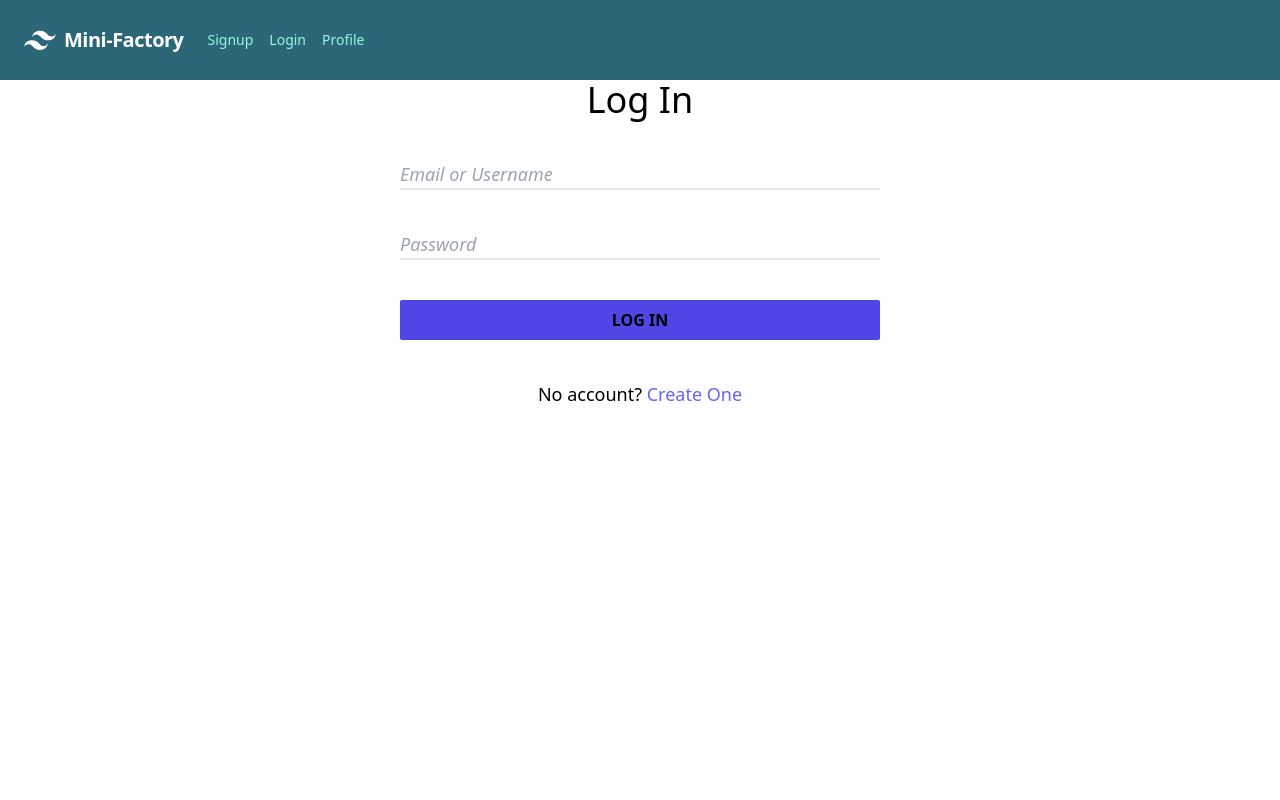
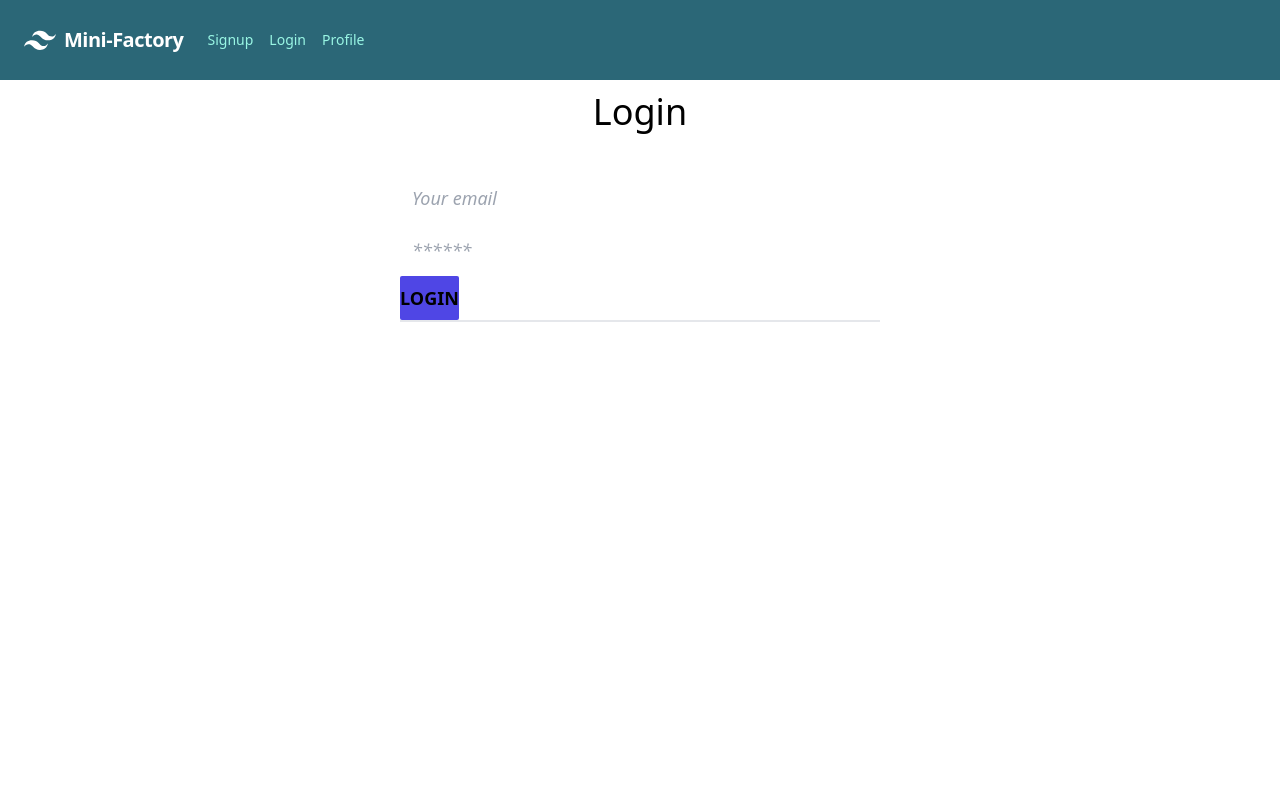
Before and after one commit to VMLujanJr/mini-factory, a React (Create React App) app in the folder client/: page /login in a window 1280 px wide. Shown: the top 800 px of the page. Built offline with nearby package versions, Linux system fonts and the light colour scheme.

Commit message:
fixed html bugs-

```diff
--- a/client/src/components/Header/index.js
+++ b/client/src/components/Header/index.js
@@ -21,8 +21,8 @@ const Header = () => {
                 <nav className='w-full block flex-grow lg:flex lg:items-center lg:w-auto'>
                     { Auth.loggedIn() ? (
                         <>
-                            <Link to='/profile'>Me</Link>
-                            <a href='/' onClick={ logout }>
+                            <Link to='/profile' className="block mt-4 lg:inline-block lg:mt-0 text-teal-200 hover:text-white mr-4">Me</Link>
+                            <a href='/' onClick={ logout } className="block mt-4 lg:inline-block lg:mt-0 text-teal-200 hover:text-white mr-4">
                                 Logout
                             </a>
                         </>
@@ -31,7 +31,7 @@ const Header = () => {
                             <div className='text-sm lg:flex-grow'>
                                 <Link to='/signup' className="block mt-4 lg:inline-block lg:mt-0 text-teal-200 hover:text-white mr-4">Signup</Link>
                                 <Link to='/login' className="block mt-4 lg:inline-block lg:mt-0 text-teal-200 hover:text-white mr-4">Login</Link>
-                                <Link to='/profile' className="block mt-4 lg:inline-block lg:mt-0 text-teal-200 hover:text-white">Profile</Link>
+                                <Link to='/profile' className="block mt-4 lg:inline-block lg:mt-0 text-teal-200 hover:text-white mr-4">Profile</Link>
                             </div>
                         </>
                         )
--- a/client/src/index.css
+++ b/client/src/index.css
@@ -702,17 +702,6 @@ video {
   height: 1.5rem;
 }
 
-<<<<<<< HEAD
-=======
-.h-screen {
-  height: 100vh;
-}
-
-.max-h-screen {
-  max-height: 100vh;
-}
-
->>>>>>> 166f498bb5df011f3f609d37bd7acd73899f2799
 .min-h-screen {
   min-height: 100vh;
 }
@@ -744,10 +733,6 @@ video {
 
 .w-4 {
   width: 1rem;
-}
-
-.w-1\/2 {
-  width: 50%;
 }
 
 .w-1\/5 {
@@ -915,17 +900,10 @@ video {
   padding: 1rem;
 }
 
-<<<<<<< HEAD
-=======
 .p-5 {
   padding: 1.25rem;
 }
 
-.p-3 {
-  padding: 0.75rem;
-}
-
->>>>>>> 166f498bb5df011f3f609d37bd7acd73899f2799
 .px-2 {
   padding-left: 0.5rem;
   padding-right: 0.5rem;
@@ -1270,18 +1248,6 @@ video {
     padding: 2.5rem;
   }
 
-  .md\:p-5 {
-    padding: 1.25rem;
-  }
-
-  .md\:p-1 {
-    padding: 0.25rem;
-  }
-
-  .md\:p-3 {
-    padding: 0.75rem;
-  }
-
   .md\:pt-0 {
     padding-top: 0px;
   }
--- a/client/src/index.js
+++ b/client/src/index.js
@@ -4,9 +4,9 @@ import './index.css';
 import App from './App.js';
 import * as serviceWorker from './serviceWorker.js';
 ReactDOM.render(
-  // <React.StrictMode>
-    <App />,
-  // </React.StrictMode>
+  <React.StrictMode>
+    <App />
+  </React.StrictMode>,
   document.getElementById('root')
 );
 
--- a/client/src/pages/Login.js
+++ b/client/src/pages/Login.js
@@ -1,20 +1,74 @@
-import React from 'react';
+import React, { useState } from 'react';
+import { useMutation } from '@apollo/client';
+import { LOGIN_USER } from '../utils/mutations.js';
+import Auth from '../utils/auth.js';
 
-const Login = () => {
+const Login = (props) => {
+    const [formState, setFormState] = useState({ email: '', password: '' });
+    const [login, { error }] = useMutation(LOGIN_USER);
+
+    // update state based on form input changes
+    const handleChange = (event) => {
+      const { name, value } = event.target;
+
+      setFormState({
+        ...formState,
+        [name]: value,
+      });
+    };
+
+    // submit form
+    const handleFormSubmit = async (event) => {
+      event.preventDefault();
+
+      try {
+        const { data } = await login({
+          variables: { ...formState }
+        });
+        console.log(data);
+
+        Auth.login(data.login.token);
+      }
+      catch (e) {
+        console.log(e);
+      }
+
+      // clear form values
+      setFormState({
+        email: '',
+        password: '',
+      });
+    };
+
     return(
-        <section className="flex w-[30rem] flex-col space-y-10">
-            <div className="text-center text-4xl font-medium">Log In</div>
-            <div className="w-full transform border-b-2 bg-transparent text-lg duration-300 focus-within:border-indigo-500">
-                <input type="text" placeholder="Email or Username" className="w-full border-none bg-transparent outline-none placeholder:italic focus:outline-none" />
-            </div>
-            <div className="w-full transform border-b-2 bg-transparent text-lg duration-300 focus-within:border-indigo-500">
-                <input type="password" placeholder="Password" className="w-full border-none bg-transparent outline-none placeholder:italic focus:outline-none" />
-            </div>
-            <button className="transform rounded-sm bg-indigo-600 py-2 font-bold duration-300 hover:bg-blue-400">LOG IN</button>
-            <p className="text-center text-lg">No account?
-                <a href="/signup" className="font-medium text-indigo-500 underline-offset-4 hover:underline"> Create One</a>
-            </p>
-        </section>
+        <section className="flex flex-col w-[30rem] space-y-10 m-3">
+        <div className="flex text-center text-4xl font-medium justify-center">Login</div>
+        <div className="gap-4 w-full transform border-b-2 bg-transparent text-lg duration-300 focus-within:border-indigo-500">
+            <form onSubmit={handleFormSubmit}>
+                <input
+                    className="w-full m-3 border-none bg-transparent outline-none placeholder:italic focus:outline-none"
+                    placeholder="Your email"
+                    name="email"
+                    type="email"
+                    id="email"
+                    value={formState.email}
+                    onChange={handleChange}
+                />
+                <input
+                    className="w-full m-3 border-none bg-transparent outline-none placeholder:italic focus:outline-none"
+                    placeholder="******"
+                    name="password"
+                    type="password"
+                    id="password"
+                    value={formState.password}
+                    onChange={handleChange}
+                />
+                <button className="transform rounded-sm bg-indigo-600 py-2 font-bold duration-300 hover:bg-blue-400">LOGIN</button>
+            </form>
+
+            { error && <div>Login failed</div> }
+        </div>
+    </section>
     );
 };
 
--- a/client/src/pages/Signup.js
+++ b/client/src/pages/Signup.js
@@ -5,7 +5,7 @@ import Auth from '../utils/auth.js';
 
 const Signup = () => {
     const [formState, setFormState] = useState({ username: '', email: '', password: '' });
-    const [addUser, {error }] = useMutation(ADD_USER);
+    const [addUser, { error }] = useMutation(ADD_USER);
     const handleChange = (event) => {
         const { name, value } = event.target;
 
@@ -40,8 +40,8 @@ const Signup = () => {
                         name='username'
                         type='username'
                         id='username'
-                        value={ formState.username }
-                        onChange={ handleChange }
+                        value={formState.username}
+                        onChange={handleChange}
                     />
                     <input
                         className="w-full m-3 border-none bg-transparent outline-none placeholder:italic focus:outline-none"
@@ -49,8 +49,8 @@ const Signup = () => {
                         name="email"
                         type="email"
                         id="email"
-                        value={ formState.email }
-                        onChange={ handleChange }
+                        value={formState.email}
+                        onChange={handleChange}
                     />
                     <input
                         className="w-full m-3 border-none bg-transparent outline-none placeholder:italic focus:outline-none"
@@ -58,13 +58,13 @@ const Signup = () => {
                         name="password"
                         type="password"
                         id="password"
-                        value={ formState.password }
-                        onChange={ handleChange }
+                        value={formState.password}
+                        onChange={handleChange}
                     />
+                    <button className="transform rounded-sm bg-indigo-600 py-2 font-bold duration-300 hover:bg-blue-400">SIGN UP</button>
                 </form>
                 { error && <div>Sign up failed</div> }
             </div>
-            <button className="transform rounded-sm bg-indigo-600 py-2 font-bold duration-300 hover:bg-blue-400">SIGN UP</button>
         </section>
     );
 };
```
